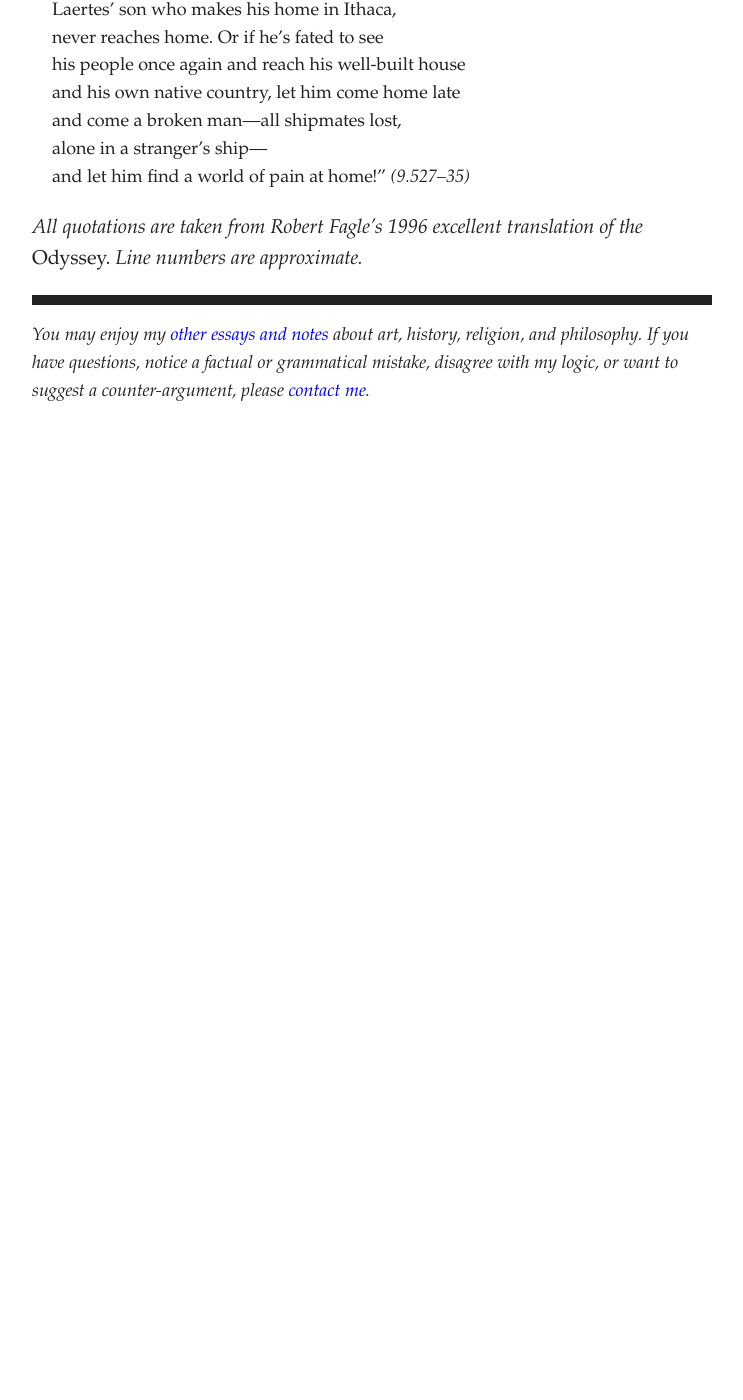
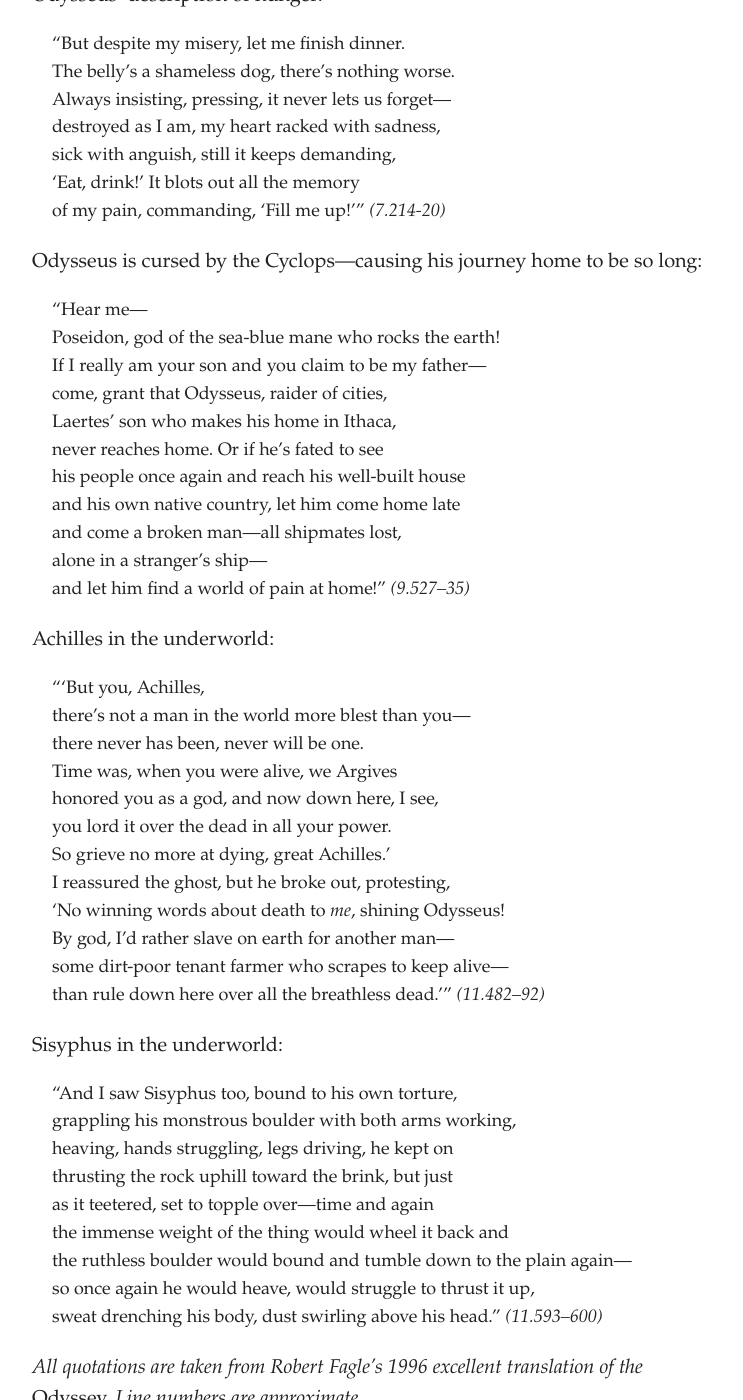
Before and after one commit to artsandmetaphysics/goodlifeodyssey, a Jekyll site: the page built from _documents/the-odyssey.md, in a window 1280 px wide and 1400 px high, scrolled down 7022 px. Shown: the whole window, without its empty margins (268-1011 px from the left). Built offline with Jekyll 4.4.1, drawn with Linux system fonts in a browser that asks for light colours; before the commit the page ends 7467 px from its top, so only the background shows below that; some of the changed text lies outside the part shown.

Commit message:
More quotes

```diff
--- a/_documents/the-odyssey.md
+++ b/_documents/the-odyssey.md
@@ -45,6 +45,8 @@ Here is an outline:
 8. Athletic games; song of Ares and Aphrodite; songs of Troy
 9. Encounter in Cyclops’ cave; Odysseus is cursed
 10. The winds take Odysseus home and away again; Laestrygonians destroy most of the fleet; a year with Circe
+11. Odysseus talks to ghosts in the kingdom of the dead
+12. Return to Circe; the Sirens; Scylla and Charybdis; Helios’ cattle; Calypso
 
 ## Justice, Morality, and the Gods
 
@@ -174,10 +176,25 @@ The Greeks did not treat women well.
 <p>the clear good sense in what her son had sad. <cite>(1.355–62)</cite></p>
 </blockquote>
 
+Agamemnon’s ghost’s rant against women:
+
+<blockquote class="poetry">
+<p>“‘But she—</p>
+<p>the queen hell-bent on outrage—bathes in shame</p>
+<p>not only herself but the whole breed of womankind,</p>
+<p>even the honest ones to come, forever down the years!’”</p>
+<p>So he declared and I cried out, ‘How terrible!</p>
+<p>Zeus from the very start, the thunder king</p>
+<p>has hated the race of Atreus with a vengeance—</p>
+<p>his trustiest weapon women’s twisted wiles.</p>
+<p>What armies of us died for the sake of Helen…</p>
+<p>Clytemnestra schemed your death while you were worlds away!’” <cite>(11.432–40)</cite></p>
+</blockquote>
+
 ## The Good Life
 
 <blockquote class="poetry">
-<p>Alcinous, majesty, shining amoung your island people,</p>
+<p>Alcinous, majesty, shining among your island people,</p>
 <p>what a fine thing it is to listen to such a bard</p>
 <p>as we have here—the man sings like a god.</p>
 <p>The crown of life, I’d say.  There’s nothing better</p>
@@ -262,4 +279,35 @@ Odysseus is cursed by the Cyclops—causing his journey home to be so long:
 <p>and let him find a world of pain at home!” <cite>(9.527–35)</cite></p>
 </blockquote>
 
+Achilles in the underworld:
+
+<blockquote class="poetry">
+<p>“‘But you, Achilles,</p>
+<p>there’s not a man in the world more blest than you—</p>
+<p>there never has been, never will be one.</p>
+<p>Time was, when you were alive, we Argives</p>
+<p>honored you as a god, and now down here, I see,</p>
+<p>you lord it over the dead in all your power.</p>
+<p>So grieve no more at dying, great Achilles.’</p>
+<p>I reassured the ghost, but he broke out, protesting,</p>
+<p>‘No winning words about death to <em>me</em>, shining Odysseus!</p>
+<p>By god, I’d rather slave on earth for another man—</p>
+<p>some dirt-poor tenant farmer who scrapes to keep alive—</p>
+<p>than rule down here over all the breathless dead.’” <cite>(11.482–92)</cite></p>
+</blockquote>
+
+Sisyphus in the underworld:
+
+<blockquote class="poetry">
+<p>“And I saw Sisyphus too, bound to his own torture,</p>
+<p>grappling his monstrous boulder with both arms working,</p>
+<p>heaving, hands struggling, legs driving, he kept on</p>
+<p>thrusting the rock uphill toward the brink, but just</p>
+<p>as it teetered, set to topple over—time and again</p>
+<p>the immense weight of the thing would wheel it back and</p>
+<p>the ruthless boulder would bound and tumble down to the plain again—</p>
+<p>so once again he would heave, would struggle to thrust it up,</p>
+<p>sweat drenching his body, dust swirling above his head.” <cite>(11.593–600)</cite></p>
+</blockquote>
+
 *All quotations are taken from Robert Fagle’s 1996 excellent translation of the* Odyssey. *Line numbers are approximate.*
```
Also changed, not shown: other parts of _documents/the-odyssey.md (+1 -1 lines), _documents/the-big-picture.md (+1 -1 lines), documents/the-big-picture.md (+1 -1 lines), documents/the-odyssey.md (+47 -2 lines).
